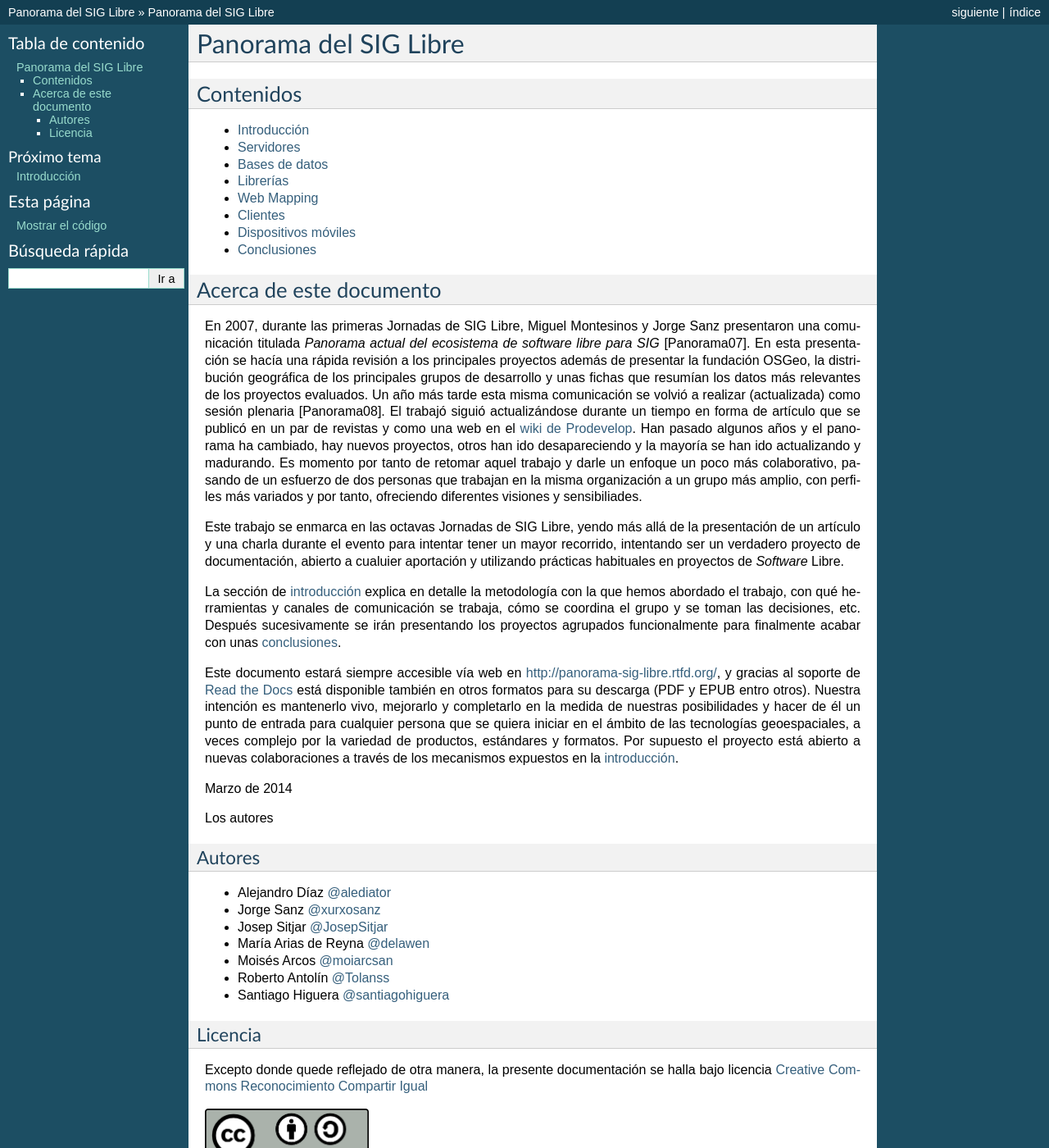
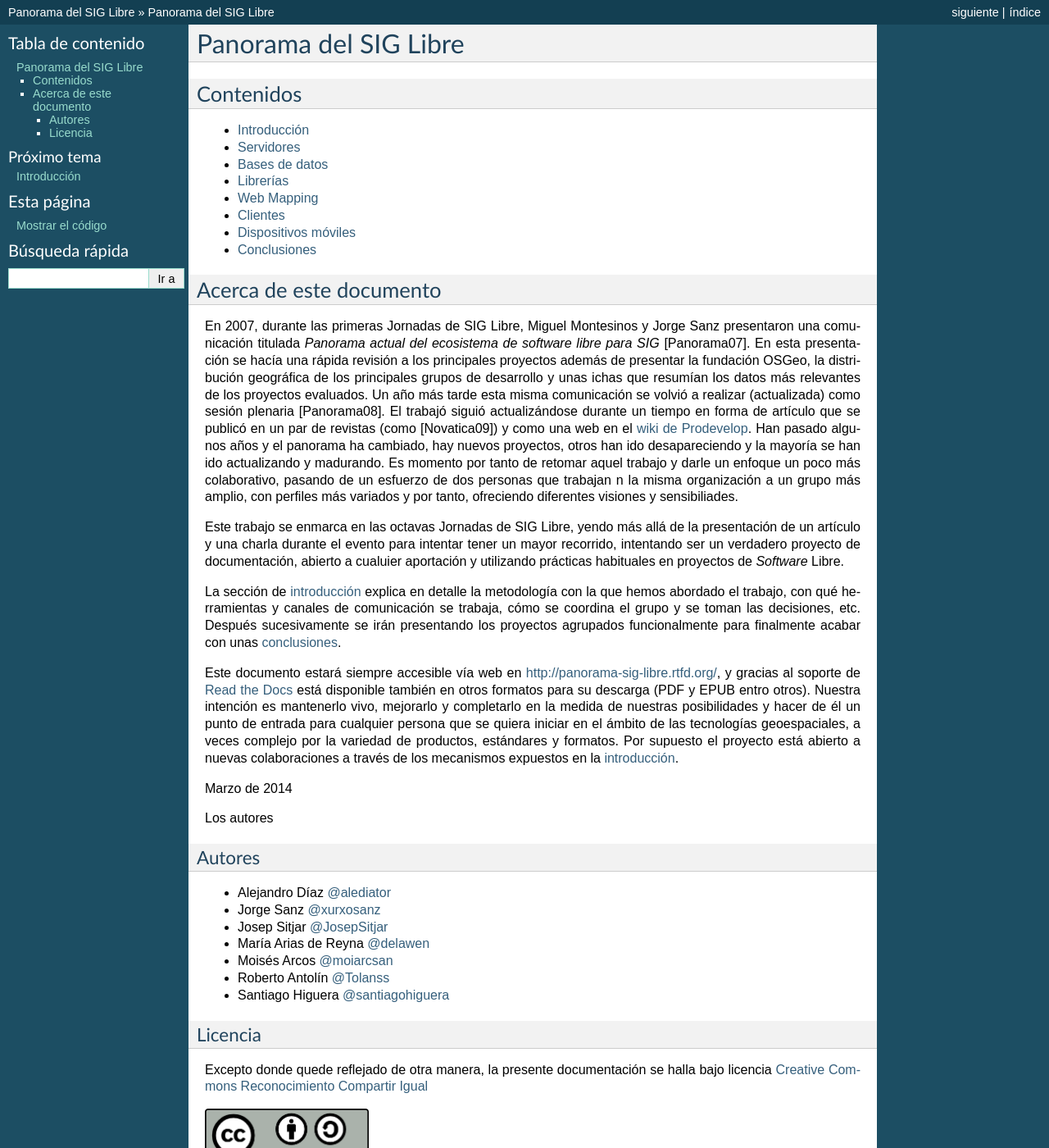
Before and after one commit to OSGeo-ES/panorama-siglibre8, a Sphinx documentation site: the page built from source/index.rst, in a window 1280 px wide and 1400 px high. Shown: the whole window at 82% size. Built offline with Sphinx 7.4.7, drawn with Linux system fonts in a browser that asks for light colours; some of the changed text lies outside the part shown.

Commit message:
añadida referencia a Novatica

```diff
--- a/source/index.rst
+++ b/source/index.rst
@@ -28,7 +28,20 @@
 Acerca de este documento
 =========================
 
-En 2007, durante las primeras Jornadas de SIG Libre, Miguel Montesinos y Jorge Sanz presentaron una comunicación titulada *Panorama actual del ecosistema de software libre para SIG* [Panorama07]. En esta presentación se hacía una rápida revisión a los principales proyectos además de presentar la fundación OSGeo, la distribución geográfica de los principales grupos de desarrollo y unas fichas que resumían los datos más relevantes de los proyectos evaluados. Un año más tarde esta misma comunicación se volvió a realizar (actualizada) como sesión plenaria [Panorama08]. El trabajó siguió actualizándose durante un tiempo en forma de artículo que se publicó en un par de revistas y como una web en el `wiki de Prodevelop <https://confluence.prodevelop.es/display/pan/Panorama+FOSS4G>`_. Han pasado algunos años y el panorama ha cambiado, hay nuevos proyectos, otros han ido desapareciendo y la mayoría se han ido actualizando y madurando. Es momento por tanto de retomar aquel trabajo y darle un enfoque un poco más colaborativo, pasando de un esfuerzo de dos personas que trabajan en la misma organización a un grupo más amplio, con perfiles más variados y por tanto, ofreciendo diferentes visiones y sensibiliades.
+En 2007, durante las primeras Jornadas de SIG Libre, Miguel Montesinos y Jorge Sanz presentaron
+una comunicación titulada *Panorama actual del ecosistema de software libre para SIG* [Panorama07].
+En esta presentación se hacía una rápida revisión a los principales proyectos además de presentar
+la fundación OSGeo, la distribución geográfica de los principales grupos de desarrollo y unas
+ichas que resumían los datos más relevantes de los proyectos evaluados. Un año más tarde esta
+misma comunicación se volvió a realizar (actualizada) como sesión plenaria [Panorama08].
+El trabajó siguió actualizándose durante un tiempo en forma de artículo que se publicó en un
+par de revistas (como [Novatica09]) y como una web en el
+`wiki de Prodevelop <https://confluence.prodevelop.es/display/pan/Panorama+FOSS4G>`_. Han pasado
+algunos años y el panorama ha cambiado, hay nuevos proyectos, otros han ido desapareciendo y la
+mayoría se han ido actualizando y madurando. Es momento por tanto de retomar aquel trabajo y
+darle un enfoque un poco más colaborativo, pasando de un esfuerzo de dos personas que trabajan
+n la misma organización a un grupo más amplio, con perfiles más variados y por tanto, ofreciendo
+diferentes visiones y sensibiliades.
 
 Este trabajo se enmarca en las octavas Jornadas de SIG Libre, yendo más allá de la presentación de un artículo y una charla durante el evento para intentar tener un mayor recorrido, intentando ser un verdadero proyecto de documentación, abierto a cualuier aportación y utilizando prácticas habituales en proyectos de |sl|.
 
@@ -73,3 +86,4 @@
 
 .. [Panorama07] `Panorama actual del ecosistema de software libre para SIG <http://www.sigte.udg.edu/jornadassiglibre2007/comun/1pdf/12.pdf>`_.
 .. [Panorama08] `Panorama actual del ecosistema de software libre para SIG (2a edición) <http://www.sigte.udg.edu/jornadassiglibre2008/uploads/file/Ponencias/A5.odt>`_
+.. [Novatica09] `Geographic Information Systems <http://www.cepis.org/upgrade/index.jsp?p=0&n=2134&a=3043>`_ Cepis UPGRADE - Volume 2009 - Issue II
```
